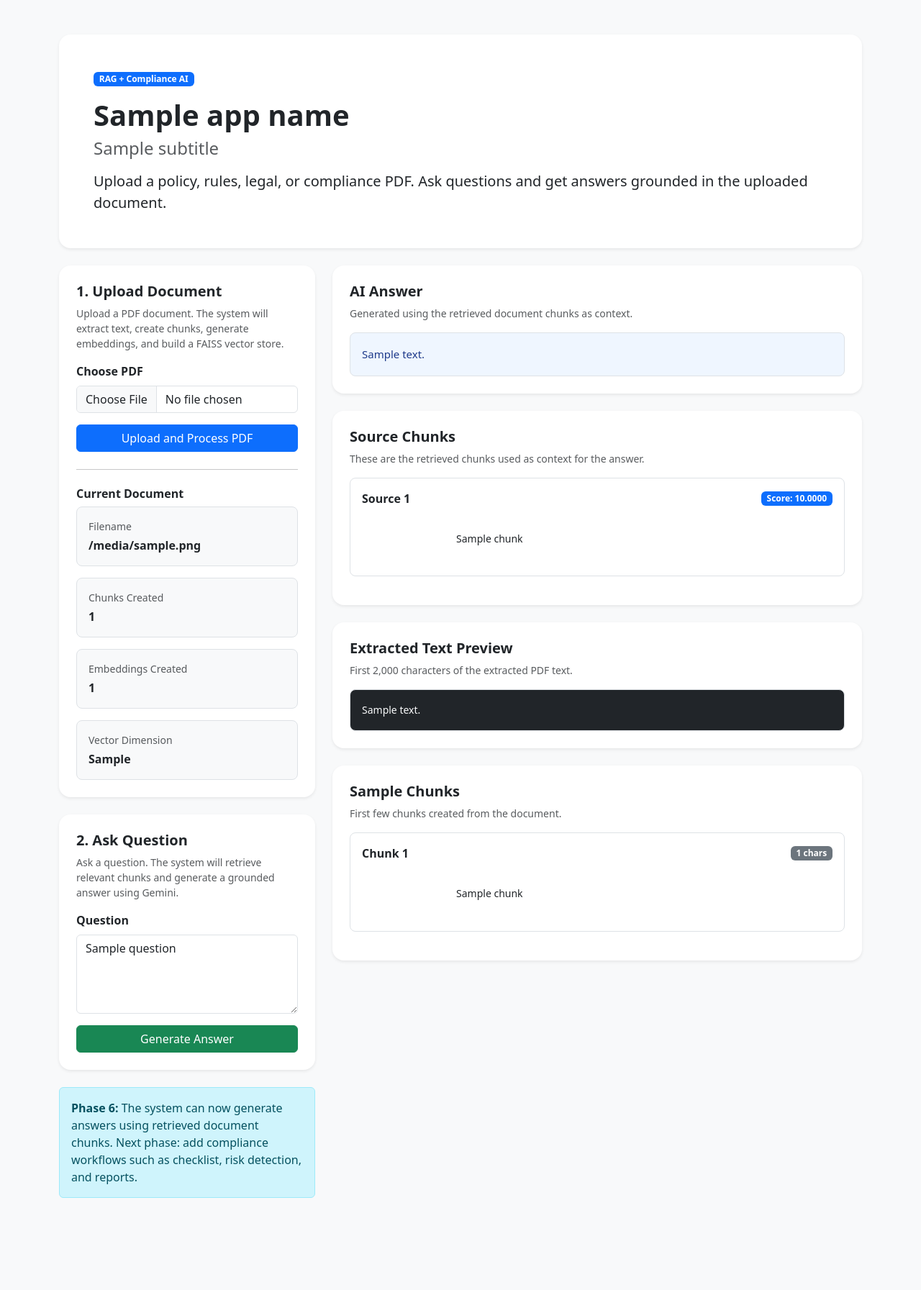
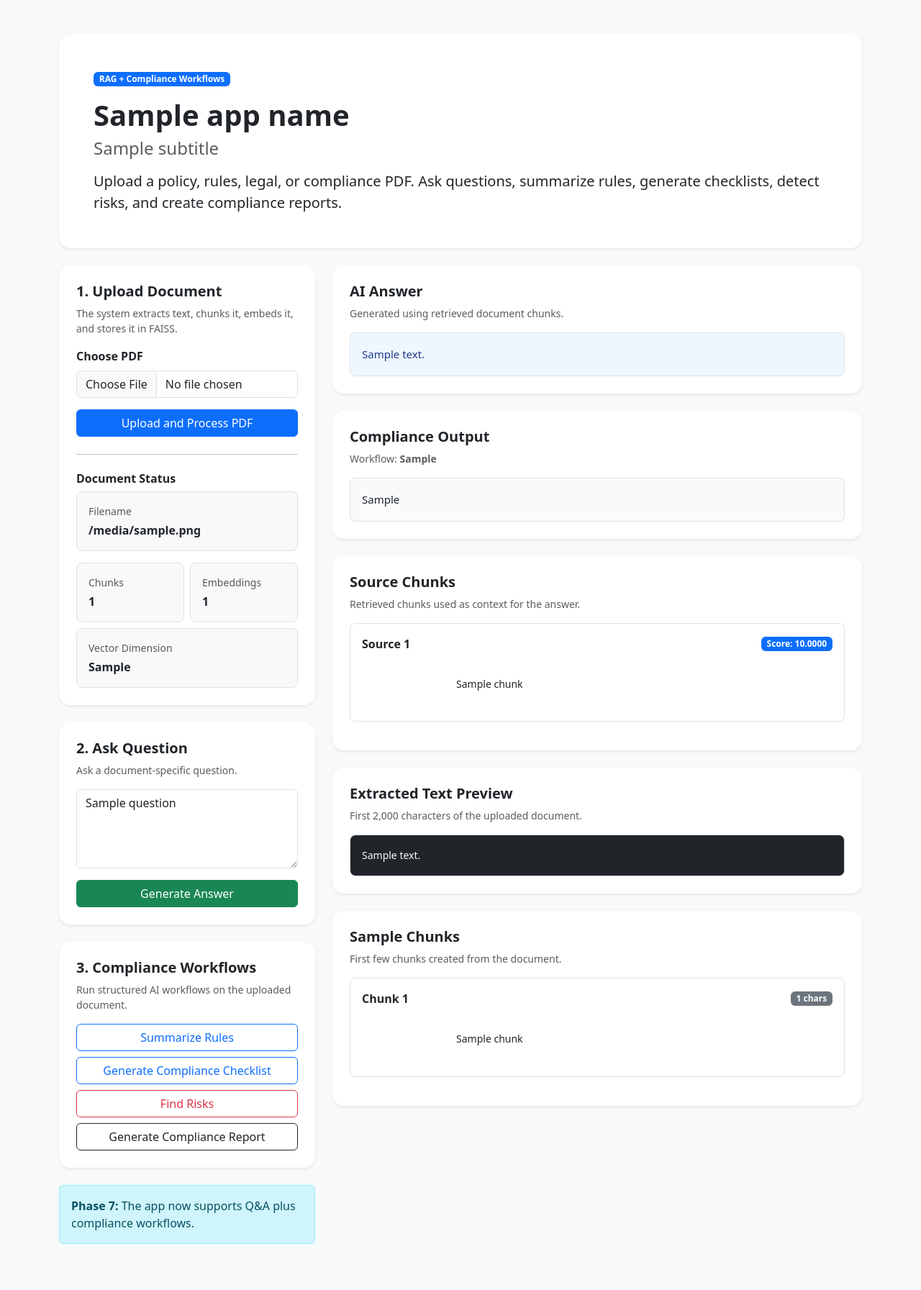
Before and after one commit to YOOSUF-HUB/complyai-policy-assistant, a FastAPI app: template templates/index.html in a window 1280 px wide. Shown: the whole page at 72% size. Before the commit the page ends 1665 px from the top, so only its background shows below. Run offline with FastAPI, Linux system fonts and the light colour scheme; the template is opened without the code that fills it: most values are stand-ins (such as "Sample title", 1, 10 or a date in 2020).

Commit message:
feat: add compliance workflow actions

```diff
--- a/app/main.py
+++ b/app/main.py
@@ -9,7 +9,7 @@ from fastapi.templating import Jinja2Templates
 from app.pdf_reader import extract_text_from_pdf
 from app.text_splitter import split_text_into_chunks
 from app.vector_store import build_faiss_index, search_similar_chunks
-from app.ai_service import generate_answer_from_chunks
+from app.ai_service import generate_answer_from_chunks, generate_compliance_output
 
 
 app = FastAPI(title="ComplyAI - AI Policy Compliance Assistant")
@@ -48,7 +48,9 @@ def render_home(
     vector_dimension=0,
     question=None,
     retrieved_chunks=None,
-    answer=None
+    answer=None,
+    compliance_result=None,
+    task_type=None
 ):
     return templates.TemplateResponse(
         request=request,
@@ -66,7 +68,9 @@ def render_home(
             "vector_dimension": vector_dimension,
             "question": question,
             "retrieved_chunks": retrieved_chunks or [],
-            "answer": answer
+            "answer": answer,
+            "compliance_result": compliance_result,
+            "task_type": task_type
         }
     )
 
@@ -128,7 +132,7 @@ async def upload_pdf(request: Request, file: UploadFile = File(...)):
             request=request,
             filename=file.filename,
             text_preview=extracted_text[:2000],
-            message="PDF uploaded, text extracted, chunks created, and vector store built successfully.",
+            message="PDF uploaded and processed successfully.",
             chunk_count=len(chunks),
             sample_chunks=chunks[:3],
             embedding_count=VECTOR_STORE["embedding_count"],
@@ -186,3 +190,42 @@ async def ask_question(request: Request, question: str = Form(...)):
             vector_dimension=VECTOR_STORE["dimension"],
             error=str(error)
         )
+
+
+@app.post("/compliance-task", response_class=HTMLResponse)
+async def compliance_task(request: Request, task_type: str = Form(...)):
+    try:
+        if not CURRENT_DOCUMENT["text"]:
+            return render_home(
+                request=request,
+                error="Please upload a PDF before running a compliance workflow."
+            )
+
+        compliance_result = generate_compliance_output(
+            task_type=task_type,
+            document_text=CURRENT_DOCUMENT["text"]
+        )
+
+        return render_home(
+            request=request,
+            filename=CURRENT_DOCUMENT["filename"],
+            text_preview=CURRENT_DOCUMENT["text"][:2000],
+            message="Compliance workflow completed successfully.",
+            chunk_count=len(CURRENT_DOCUMENT["chunks"]),
+            sample_chunks=CURRENT_DOCUMENT["chunks"][:3],
+            embedding_count=VECTOR_STORE["embedding_count"],
+            vector_dimension=VECTOR_STORE["dimension"],
+            compliance_result=compliance_result,
+            task_type=task_type
+        )
+
+    except Exception as error:
+        return render_home(
+            request=request,
+            filename=CURRENT_DOCUMENT["filename"],
+            chunk_count=len(CURRENT_DOCUMENT["chunks"]),
+            sample_chunks=CURRENT_DOCUMENT["chunks"][:3],
+            embedding_count=VECTOR_STORE["embedding_count"],
+            vector_dimension=VECTOR_STORE["dimension"],
+            error=str(error)
+        )
--- a/templates/index.html
+++ b/templates/index.html
@@ -5,7 +5,6 @@
     <title>{{ app_name }}</title>
     <meta name="viewport" content="width=device-width, initial-scale=1">
 
-    <!-- Bootstrap CDN -->
     <link href="https://cdn.jsdelivr.net/npm/bootstrap@5.3.3/dist/css/bootstrap.min.css" rel="stylesheet">
 </head>
 
@@ -13,24 +12,23 @@
 
 <div class="container py-5">
 
-    <!-- Header -->
     <div class="card border-0 shadow-sm rounded-4 mb-4">
         <div class="card-body p-5">
-            <span class="badge text-bg-primary mb-3">RAG + Compliance AI</span>
+            <span class="badge text-bg-primary mb-3">RAG + Compliance Workflows</span>
 
             <h1 class="fw-bold mb-2">{{ app_name }}</h1>
 
             <h4 class="text-muted mb-3">{{ subtitle }}</h4>
 
             <p class="lead mb-0">
-                Upload a policy, rules, legal, or compliance PDF. Ask questions and get answers grounded in the uploaded document.
+                Upload a policy, rules, legal, or compliance PDF. Ask questions, summarize rules,
+                generate checklists, detect risks, and create compliance reports.
             </p>
         </div>
     </div>
 
     <div class="row g-4">
 
-        <!-- Left Panel -->
         <div class="col-lg-4">
 
             <div class="card border-0 shadow-sm rounded-4 mb-4">
@@ -39,7 +37,7 @@
                     <h5 class="fw-bold mb-2">1. Upload Document</h5>
 
                     <p class="text-muted small">
-                        Upload a PDF document. The system will extract text, create chunks, generate embeddings, and build a FAISS vector store.
+                        The system extracts text, chunks it, embeds it, and stores it in FAISS.
                     </p>
 
                     {% if message %}
@@ -55,7 +53,6 @@
                     {% endif %}
 
                     <form action="/upload" method="post" enctype="multipart/form-data">
-
                         <div class="mb-3">
                             <label class="form-label fw-semibold">Choose PDF</label>
                             <input
@@ -70,12 +67,11 @@
                         <button type="submit" class="btn btn-primary w-100">
                             Upload and Process PDF
                         </button>
-
                     </form>
 
                     <hr class="my-4">
 
-                    <h6 class="fw-bold">Current Document</h6>
+                    <h6 class="fw-bold">Document Status</h6>
 
                     {% if filename %}
                         <div class="border rounded-3 p-3 bg-light mb-3">
@@ -83,22 +79,26 @@
                             <strong>{{ filename }}</strong>
                         </div>
 
-                        <div class="border rounded-3 p-3 bg-light mb-3">
-                            <small class="text-muted d-block mb-1">Chunks Created</small>
+                        <div class="row g-2">
+                            <div class="col-6">
+                                <div class="border rounded-3 p-3 bg-light">
+                                    <small class="text-muted d-block mb-1">Chunks</small>
                                     <strong>{{ chunk_count }}</strong>
                                 </div>
+                            </div>
 
-                        {% if embedding_count %}
-                            <div class="border rounded-3 p-3 bg-light mb-3">
-                                <small class="text-muted d-block mb-1">Embeddings Created</small>
+                            <div class="col-6">
+                                <div class="border rounded-3 p-3 bg-light">
+                                    <small class="text-muted d-block mb-1">Embeddings</small>
                                     <strong>{{ embedding_count }}</strong>
                                 </div>
+                            </div>
+                        </div>
 
-                            <div class="border rounded-3 p-3 bg-light">
+                        <div class="border rounded-3 p-3 bg-light mt-2">
                             <small class="text-muted d-block mb-1">Vector Dimension</small>
                             <strong>{{ vector_dimension }}</strong>
                         </div>
-                        {% endif %}
                     {% else %}
                         <div class="border rounded-3 p-3 bg-light text-muted">
                             No document uploaded yet.
@@ -109,18 +109,17 @@
             </div>
 
             {% if filename %}
-                <div class="card border-0 shadow-sm rounded-4">
+                <div class="card border-0 shadow-sm rounded-4 mb-4">
                     <div class="card-body p-4">
 
                         <h5 class="fw-bold mb-2">2. Ask Question</h5>
 
                         <p class="text-muted small">
-                            Ask a question. The system will retrieve relevant chunks and generate a grounded answer using Gemini.
+                            Ask a document-specific question.
                         </p>
 
                         <form action="/ask" method="post">
                             <div class="mb-3">
-                                <label class="form-label fw-semibold">Question</label>
                                 <textarea
                                     name="question"
                                     class="form-control"
@@ -136,33 +135,87 @@
 
                     </div>
                 </div>
+
+                <div class="card border-0 shadow-sm rounded-4">
+                    <div class="card-body p-4">
+
+                        <h5 class="fw-bold mb-2">3. Compliance Workflows</h5>
+
+                        <p class="text-muted small">
+                            Run structured AI workflows on the uploaded document.
+                        </p>
+
+                        <form action="/compliance-task" method="post" class="mb-2">
+                            <input type="hidden" name="task_type" value="summary">
+                            <button type="submit" class="btn btn-outline-primary w-100">
+                                Summarize Rules
+                            </button>
+                        </form>
+
+                        <form action="/compliance-task" method="post" class="mb-2">
+                            <input type="hidden" name="task_type" value="checklist">
+                            <button type="submit" class="btn btn-outline-primary w-100">
+                                Generate Compliance Checklist
+                            </button>
+                        </form>
+
+                        <form action="/compliance-task" method="post" class="mb-2">
+                            <input type="hidden" name="task_type" value="risks">
+                            <button type="submit" class="btn btn-outline-danger w-100">
+                                Find Risks
+                            </button>
+                        </form>
+
+                        <form action="/compliance-task" method="post">
+                            <input type="hidden" name="task_type" value="report">
+                            <button type="submit" class="btn btn-outline-dark w-100">
+                                Generate Compliance Report
+                            </button>
+                        </form>
+
+                    </div>
+                </div>
             {% endif %}
 
             <div class="alert alert-info mt-4">
-                <strong>Phase 6:</strong> The system can now generate answers using retrieved document chunks.
-                Next phase: add compliance workflows such as checklist, risk detection, and reports.
+                <strong>Phase 7:</strong> The app now supports Q&A plus compliance workflows.
             </div>
 
         </div>
 
-        <!-- Right Panel -->
         <div class="col-lg-8">
 
             {% if answer %}
                 <div class="card border-0 shadow-sm rounded-4 mb-4">
                     <div class="card-body p-4">
-
                         <h5 class="fw-bold mb-2">AI Answer</h5>
-
                         <p class="text-muted small">
-                            Generated using the retrieved document chunks as context.
+                            Generated using retrieved document chunks.
                         </p>
 
                         <div
                             class="border rounded-3 p-3"
                             style="background: #eff6ff; color: #1e3a8a; white-space: pre-wrap; font-size: 15px; line-height: 1.8;"
                         >{{ answer }}</div>
+                    </div>
+                </div>
+            {% endif %}
 
+            {% if compliance_result %}
+                <div class="card border-0 shadow-sm rounded-4 mb-4">
+                    <div class="card-body p-4">
+                        <h5 class="fw-bold mb-2">Compliance Output</h5>
+
+                        {% if task_type %}
+                            <p class="text-muted small">
+                                Workflow: <strong>{{ task_type|capitalize }}</strong>
+                            </p>
+                        {% endif %}
+
+                        <div
+                            class="border rounded-3 p-3"
+                            style="background: #f8fafc; white-space: pre-wrap; font-size: 15px; line-height: 1.8;"
+                        >{{ compliance_result }}</div>
                     </div>
                 </div>
             {% endif %}
@@ -170,11 +223,9 @@
             {% if retrieved_chunks %}
                 <div class="card border-0 shadow-sm rounded-4 mb-4">
                     <div class="card-body p-4">
-
                         <h5 class="fw-bold mb-2">Source Chunks</h5>
-
                         <p class="text-muted small">
-                            These are the retrieved chunks used as context for the answer.
+                            Retrieved chunks used as context for the answer.
                         </p>
 
                         {% for item in retrieved_chunks %}
@@ -191,42 +242,36 @@
                                 </div>
                             </div>
                         {% endfor %}
-
                     </div>
                 </div>
             {% endif %}
 
             <div class="card border-0 shadow-sm rounded-4 mb-4">
                 <div class="card-body p-4">
-
                     <h5 class="fw-bold mb-2">Extracted Text Preview</h5>
-
                     <p class="text-muted small">
-                        First 2,000 characters of the extracted PDF text.
+                        First 2,000 characters of the uploaded document.
                     </p>
 
                     {% if text_preview %}
                         <div
                             class="border rounded-3 p-3 bg-dark text-light"
-                            style="white-space: pre-wrap; max-height: 350px; overflow-y: auto; font-size: 14px; line-height: 1.7;"
+                            style="white-space: pre-wrap; max-height: 300px; overflow-y: auto; font-size: 14px; line-height: 1.7;"
                         >{{ text_preview }}</div>
                     {% else %}
                         <div class="border rounded-3 p-5 bg-light text-center text-muted">
                             <h6 class="fw-bold">No extracted text yet</h6>
                             <p class="mb-0">
-                                Upload a PDF to see the extracted text preview here.
+                                Upload a PDF to begin.
                             </p>
                         </div>
                     {% endif %}
-
                 </div>
             </div>
 
             <div class="card border-0 shadow-sm rounded-4">
                 <div class="card-body p-4">
-
                     <h5 class="fw-bold mb-2">Sample Chunks</h5>
-
                     <p class="text-muted small">
                         First few chunks created from the document.
                     </p>
@@ -248,11 +293,10 @@
                         <div class="border rounded-3 p-5 bg-light text-center text-muted">
                             <h6 class="fw-bold">No chunks created yet</h6>
                             <p class="mb-0">
-                                Upload a PDF to generate text chunks.
+                                Upload a PDF to generate chunks.
                             </p>
                         </div>
                     {% endif %}
-
                 </div>
             </div>
 
```
Also changed, not shown: app/ai_service.py (+136 -0 lines). Lines whose indentation alone changed are shown as unchanged.
